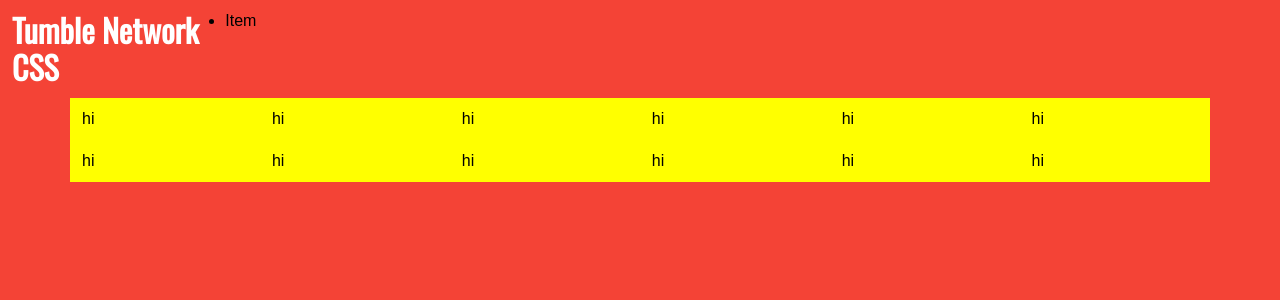
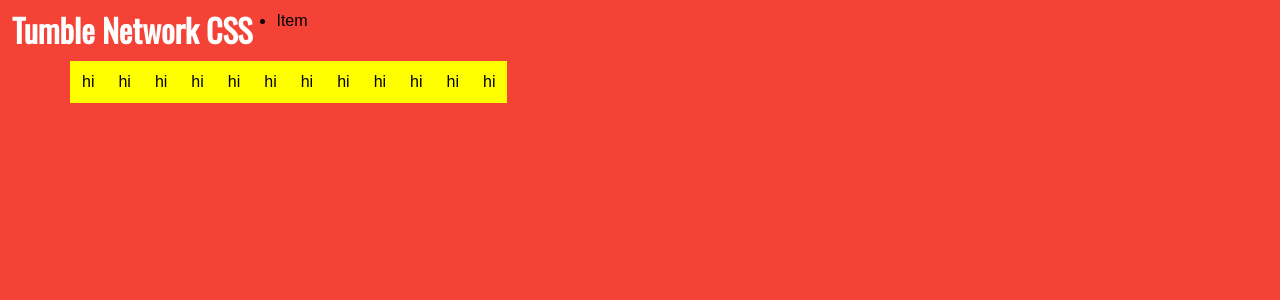
Before and after one commit to tumblenet/tumblenet-css, a Jekyll site: the page built from index.html, in a window 1280 px wide. Shown: the top 300 px of the page. Built offline with Jekyll 4.4.1, drawn with Linux system fonts in a browser that asks for light colours.

Commit message:
Update tumblenet.min.html

```diff
--- a/css/tumblenet.min.html
+++ b/css/tumblenet.min.html
@@ -23,17 +23,13 @@ padding: 0;
  [class*='tn-col-'] {
         float: left;
         min-height: 1px;
+        padding: 12px;
     }
 .tn-row:before,
     .tn-row:after {
         content:"";
         display: table ;
          clear:both;
-    }
-[class*='tn-col-'] {
-        float: left;
-        min-height: 1px;
-        width: 16.66%;
     }
 
 // MOBILE
@@ -64,13 +60,6 @@ padding: 0;
    {% endfor %}
    {% endfor %}
 }
-[class*='tn-col-'] {
-        float: left;
-        min-height: 1px;
-        width: 16.66%;
-        /*-- our gutter --*/
-        padding: 12px;
-    }
 
 
 //global
```
